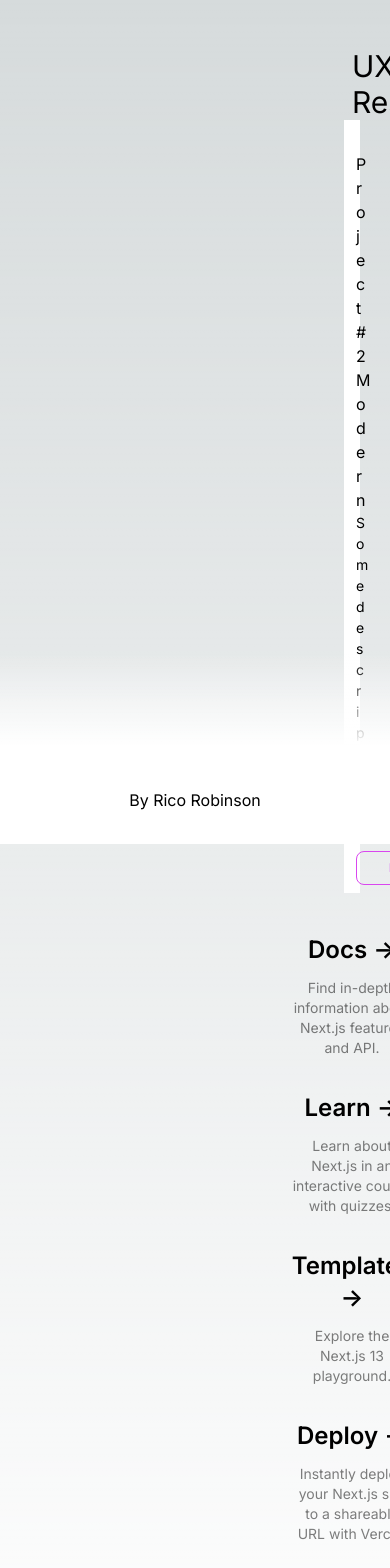
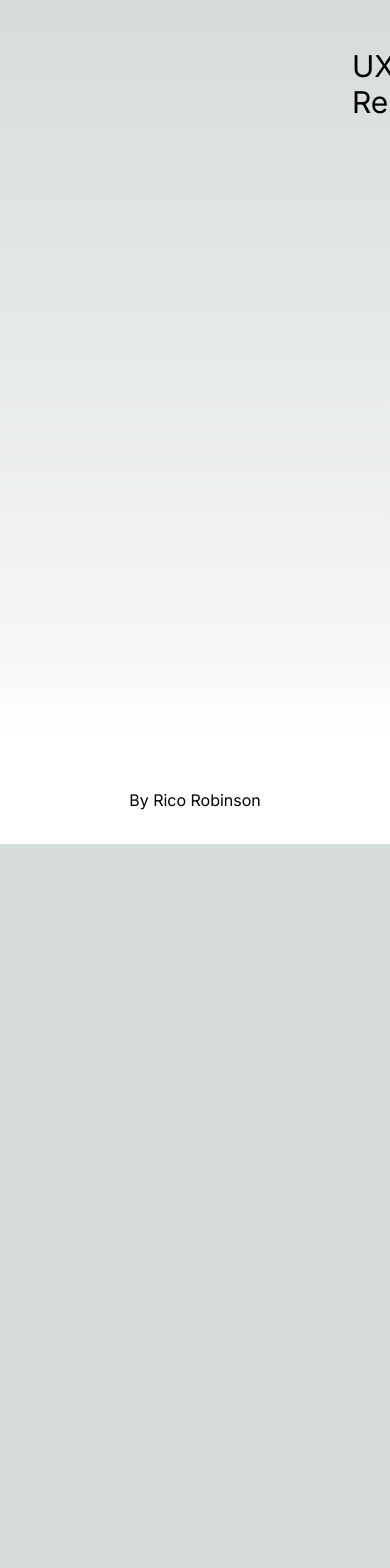
Before and after one commit to RicoRobinson/ux-resources, a Next.js app: page / in a window 390 px wide. Shown: the top 1568 px of the page. After the commit the page ends 844 px from the top, so only its background shows below. Built offline with nearby package versions, Linux system fonts and the light colour scheme.

Commit message:
Progress on listview with cards

```diff
--- a/app/components/Card.tsx
+++ b/app/components/Card.tsx
@@ -1,32 +1,26 @@
+// components/Card.tsx
 import Image from "next/image";
+import { ReactNode } from "react";
 
-// components/Card.tsx
-export interface CardProps {}
+export interface CardProps {
+  title: string;
+  description: string;
+  children: ReactNode | ReactNode[];
+}
 
-const Card: React.FC<CardProps> = ({}) => {
+const Card: React.FC<CardProps> = ({ title, description, children }) => {
   return (
-    <div className="w-full max-w-full mb-6 md:w-6/12 md:flex-none xl:mb-0 xl:w-3/12 p-2 bg-white dark:bg-zinc-600">
-      <div className="relative flex flex-col min-w-0 break-words  border-0 shadow-soft-xl rounded-2xl bg-clip-border">
-        <div className="relative">
-          <a className="block shadow-xl rounded-2xl">
-            <Image
-              src="https://raw.githubusercontent.com/creativetimofficial/public-assets/master/soft-ui-dashboard/assets/img/home-decor-1.jpg"
-              alt="img-blur-shadow"
-              className="max-w-full shadow-soft-2xl rounded-2xl"
-              width={1000}
-              height={100}
-            />
-          </a>
-        </div>
-        <div className="flex-auto px-1 pt-6">
-          <p className="">Project #2</p>
-          <h5>Modern</h5>
-          <p className="mb-6 leading-normal text-sm">Some description</p>
+    <div className="p-2 bg-white dark:bg-zinc-800 rounded-2xl max-w-sm shadow-lg">
+      <div className="relative flex flex-col min-w-0 break-words  border-0 bg-clip-border">
+        {children}
+        <div className="flex-auto p-2">
+          <h5>{title}</h5>
+          <p className="mb-6 leading-normal text-sm">{description}</p>
           <div className="flex items-center justify-between">
             <button
               type="button"
-              className="inline-block px-8 py-2 mb-0 font-bold text-center uppercase align-middle transition-all bg-transparent border border-solid rounded-lg shadow-none cursor-pointer leading-pro ease-soft-in text-xs hover:scale-102 active:shadow-soft-xs tracking-tight-soft border-fuchsia-500 text-fuchsia-500 hover:border-fuchsia-500 hover:bg-transparent hover:text-fuchsia-500 hover:opacity-75 hover:shadow-none active:bg-fuchsia-500 active:text-white active:hover:bg-transparent active:hover:text-fuchsia-500">
-              Button
+              className="animated-gradient inline-block animate-gradient px-6 py-3 font-bold text-center text-white uppercase align-middle transition-all rounded-lg cursor-pointer bg-gradient-to-tl from-purple-700 to-pink-500 leading-pro text-xs ease-soft-in tracking-tight-soft shadow-soft-md bg-150 bg-x-25 hover:scale-102 active:opacity-85 hover:shadow-soft-xs">
+              View
             </button>
           </div>
         </div>
@@ -35,4 +29,28 @@ const Card: React.FC<CardProps> = ({}) => {
   );
 };
 
-export default Card;
+export interface CardMediaProps {
+  alt: string;
+  imageSrc: string;
+  height?: number;
+  width?: number;
+}
+
+const CardMedia: React.FC<CardMediaProps> = ({
+  alt,
+  imageSrc,
+  height = 600,
+  width = 600,
+}) => {
+  return (
+    <Image
+      src={imageSrc}
+      alt={alt}
+      className="w-full rounded-xl mb-4 block shadow-lg bg-white"
+      width={width}
+      height={height}
+    />
+  );
+};
+
+export { Card, CardMedia };
--- a/app/page.tsx
+++ b/app/page.tsx
@@ -1,12 +1,10 @@
 "use client";
-import Image from "next/image";
-import Card from "./components/Card";
 
 export default function Home() {
   return (
-    <main className="flex min-h-screen flex-col items-center justify-between px-24 py-12">
+    <main className="flex min-h-screen flex-col items-center px-24 py-12">
       <div className="z-10 max-w-5xl w-full items-center justify-between lg:flex">
-        <h2 className="text-3xl lg:p-2">UX Resources</h2>
+        <h2 className="text-3xl">UX Resources</h2>
         <div className="fixed bottom-0 left-0 flex h-48 w-full items-end justify-center bg-gradient-to-t from-white via-white dark:from-black dark:via-black lg:static lg:h-auto lg:w-auto lg:bg-none">
           <a
             className="pointer-events-none flex place-items-center gap-2 p-8 lg:pointer-events-auto lg:p-0"
@@ -17,74 +15,6 @@ export default function Home() {
           </a>
         </div>
       </div>
-
-      <Card />
-
-      <div className="mb-32 grid text-center lg:max-w-5xl lg:w-full lg:mb-0 lg:grid-cols-4 lg:text-left">
-        <a
-          href="https://nextjs.org/docs?utm_source=create-next-app&utm_medium=appdir-template&utm_campaign=create-next-app"
-          className="group rounded-lg border border-transparent px-5 py-4 transition-colors hover:border-gray-300 hover:bg-gray-100 hover:dark:border-neutral-700 hover:dark:bg-neutral-800/30"
-          target="_blank"
-          rel="noopener noreferrer">
-          <h2 className={`mb-3 text-2xl font-semibold`}>
-            Docs{" "}
-            <span className="inline-block transition-transform group-hover:translate-x-1 motion-reduce:transform-none">
-              -&gt;
-            </span>
-          </h2>
-          <p className={`m-0 max-w-[30ch] text-sm opacity-50`}>
-            Find in-depth information about Next.js features and API.
-          </p>
-        </a>
-
-        <a
-          href="https://nextjs.org/learn?utm_source=create-next-app&utm_medium=appdir-template-tw&utm_campaign=create-next-app"
-          className="group rounded-lg border border-transparent px-5 py-4 transition-colors hover:border-gray-300 hover:bg-gray-100 hover:dark:border-neutral-700 hover:dark:bg-neutral-800/30"
-          target="_blank"
-          rel="noopener noreferrer">
-          <h2 className={`mb-3 text-2xl font-semibold`}>
-            Learn{" "}
-            <span className="inline-block transition-transform group-hover:translate-x-1 motion-reduce:transform-none">
-              -&gt;
-            </span>
-          </h2>
-          <p className={`m-0 max-w-[30ch] text-sm opacity-50`}>
-            Learn about Next.js in an interactive course with&nbsp;quizzes!
-          </p>
-        </a>
-
-        <a
-          href="https://vercel.com/templates?framework=next.js&utm_source=create-next-app&utm_medium=appdir-template&utm_campaign=create-next-app"
-          className="group rounded-lg border border-transparent px-5 py-4 transition-colors hover:border-gray-300 hover:bg-gray-100 hover:dark:border-neutral-700 hover:dark:bg-neutral-800/30"
-          target="_blank"
-          rel="noopener noreferrer">
-          <h2 className={`mb-3 text-2xl font-semibold`}>
-            Templates{" "}
-            <span className="inline-block transition-transform group-hover:translate-x-1 motion-reduce:transform-none">
-              -&gt;
-            </span>
-          </h2>
-          <p className={`m-0 max-w-[30ch] text-sm opacity-50`}>
-            Explore the Next.js 13 playground.
-          </p>
-        </a>
-
-        <a
-          href="https://vercel.com/new?utm_source=create-next-app&utm_medium=appdir-template&utm_campaign=create-next-app"
-          className="group rounded-lg border border-transparent px-5 py-4 transition-colors hover:border-gray-300 hover:bg-gray-100 hover:dark:border-neutral-700 hover:dark:bg-neutral-800/30"
-          target="_blank"
-          rel="noopener noreferrer">
-          <h2 className={`mb-3 text-2xl font-semibold`}>
-            Deploy{" "}
-            <span className="inline-block transition-transform group-hover:translate-x-1 motion-reduce:transform-none">
-              -&gt;
-            </span>
-          </h2>
-          <p className={`m-0 max-w-[30ch] text-sm opacity-50`}>
-            Instantly deploy your Next.js site to a shareable URL with Vercel.
-          </p>
-        </a>
-      </div>
     </main>
   );
 }
--- a/app/resources/page.tsx
+++ b/app/resources/page.tsx
@@ -1,11 +1,42 @@
 "use client";
-import Image from "next/image";
+import { Card, CardMedia } from "../components/Card";
+import { Resource } from "../types/resource";
 
 export default function Page() {
+  const resources: Resource[] = [
+    {
+      id: 1,
+      title: "Interaction Design Foundation",
+      category: "Community",
+      description:
+        "Online UX design courses by experts, with industry-recognized certificates",
+      thumbnail: "ixdf-logo-full-expanded.svg",
+      url: "https://www.interaction-design.org/",
+    },
+    {
+      id: 2,
+      title: "Unsplash",
+      category: "Photos",
+      description:
+        "Curated collection of high resolution stock photos by photographers.",
+      thumbnail: "ixdf-logo-full-expanded.svg",
+      url: "https://unsplash.com/",
+    },
+    {
+      id: 3,
+      title: "Adobe Color Wheel",
+      category: "Colors",
+      description:
+        "Create color schemes with the color wheel or browse thousands of color combinations.",
+      thumbnail: "ixdf-logo-full-expanded.svg",
+      url: "https://color.adobe.com/?ref=neede.co",
+    },
+  ];
+
   return (
-    <main className="flex min-h-screen flex-col items-center justify-between px-24 py-12">
-      <div className="z-10 max-w-5xl w-full items-center justify-between lg:flex">
-        <h2 className="text-3xl lg:p-2">UX Resources</h2>
+    <main className="flex min-h-screen flex-col items-center px-24 py-12">
+      <div className="z-10 max-w-5xl w-full items-center justify-between lg:flex mb-8">
+        <h2 className="text-3xl">UX Resources</h2>
         <div className="fixed bottom-0 left-0 flex h-48 w-full items-end justify-center bg-gradient-to-t from-white via-white dark:from-black dark:via-black lg:static lg:h-auto lg:w-auto lg:bg-none">
           <a
             className="pointer-events-none flex place-items-center gap-2 p-8 lg:pointer-events-auto lg:p-0"
@@ -16,83 +47,17 @@ export default function Page() {
           </a>
         </div>
       </div>
-
-      <div className="relative flex place-items-center before:absolute before:h-[300px] before:w-[480px] before:-translate-x-1/2 before:rounded-full before:bg-gradient-radial before:from-white before:to-transparent before:blur-2xl before:content-[''] after:absolute after:-z-20 after:h-[180px] after:w-[240px] after:translate-x-1/3 after:bg-gradient-conic after:from-sky-200 after:via-blue-200 after:blur-2xl after:content-[''] before:dark:bg-gradient-to-br before:dark:from-transparent before:dark:to-blue-700 before:dark:opacity-10 after:dark:from-sky-900 after:dark:via-[#0141ff] after:dark:opacity-40 before:lg:h-[360px] z-[-1]">
-        <Image
-          className="relative dark:drop-shadow-[0_0_0.3rem_#ffffff70] dark:invert"
-          src="/next.svg"
-          alt="Next.js Logo"
-          width={180}
-          height={37}
-          priority
-        />
-      </div>
-
-      <div className="mb-32 grid text-center lg:max-w-5xl lg:w-full lg:mb-0 lg:grid-cols-4 lg:text-left">
-        <a
-          href="https://nextjs.org/docs?utm_source=create-next-app&utm_medium=appdir-template&utm_campaign=create-next-app"
-          className="group rounded-lg border border-transparent px-5 py-4 transition-colors hover:border-gray-300 hover:bg-gray-100 hover:dark:border-neutral-700 hover:dark:bg-neutral-800/30"
-          target="_blank"
-          rel="noopener noreferrer">
-          <h2 className={`mb-3 text-2xl font-semibold`}>
-            Docs{" "}
-            <span className="inline-block transition-transform group-hover:translate-x-1 motion-reduce:transform-none">
-              -&gt;
-            </span>
-          </h2>
-          <p className={`m-0 max-w-[30ch] text-sm opacity-50`}>
-            Find in-depth information about Next.js features and API.
-          </p>
-        </a>
-
-        <a
-          href="https://nextjs.org/learn?utm_source=create-next-app&utm_medium=appdir-template-tw&utm_campaign=create-next-app"
-          className="group rounded-lg border border-transparent px-5 py-4 transition-colors hover:border-gray-300 hover:bg-gray-100 hover:dark:border-neutral-700 hover:dark:bg-neutral-800/30"
-          target="_blank"
-          rel="noopener noreferrer">
-          <h2 className={`mb-3 text-2xl font-semibold`}>
-            Learn{" "}
-            <span className="inline-block transition-transform group-hover:translate-x-1 motion-reduce:transform-none">
-              -&gt;
-            </span>
-          </h2>
-          <p className={`m-0 max-w-[30ch] text-sm opacity-50`}>
-            Learn about Next.js in an interactive course with&nbsp;quizzes!
-          </p>
-        </a>
-
-        <a
-          href="https://vercel.com/templates?framework=next.js&utm_source=create-next-app&utm_medium=appdir-template&utm_campaign=create-next-app"
-          className="group rounded-lg border border-transparent px-5 py-4 transition-colors hover:border-gray-300 hover:bg-gray-100 hover:dark:border-neutral-700 hover:dark:bg-neutral-800/30"
-          target="_blank"
-          rel="noopener noreferrer">
-          <h2 className={`mb-3 text-2xl font-semibold`}>
-            Templates{" "}
-            <span className="inline-block transition-transform group-hover:translate-x-1 motion-reduce:transform-none">
-              -&gt;
-            </span>
-          </h2>
-          <p className={`m-0 max-w-[30ch] text-sm opacity-50`}>
-            Explore the Next.js 13 playground.
-          </p>
-        </a>
-
-        <a
-          href="https://vercel.com/new?utm_source=create-next-app&utm_medium=appdir-template&utm_campaign=create-next-app"
-          className="group rounded-lg border border-transparent px-5 py-4 transition-colors hover:border-gray-300 hover:bg-gray-100 hover:dark:border-neutral-700 hover:dark:bg-neutral-800/30"
-          target="_blank"
-          rel="noopener noreferrer">
-          <h2 className={`mb-3 text-2xl font-semibold`}>
-            Deploy{" "}
-            <span className="inline-block transition-transform group-hover:translate-x-1 motion-reduce:transform-none">
-              -&gt;
-            </span>
-          </h2>
-          <p className={`m-0 max-w-[30ch] text-sm opacity-50`}>
-            Instantly deploy your Next.js site to a shareable URL with Vercel.
-          </p>
-        </a>
-      </div>
+      <ul className="flex gap-8">
+        {resources.map((resource) => {
+          return (
+            <li key={resource.id}>
+              <Card title={resource.title} description={resource.description}>
+                <CardMedia alt="" imageSrc={resource.thumbnail} />
+              </Card>
+            </li>
+          );
+        })}
+      </ul>
     </main>
   );
 }
--- a/app/types/menuitem.ts
+++ b/app/types/menuitem.ts
@@ -1,4 +1,4 @@
-// types.ts
+// menuitem.ts
 export interface MenuItem {
   id: number;
   label: string;
--- /dev/null
+++ b/app/types/resource.ts
@@ -0,0 +1,9 @@
+// resource.ts
+export interface Resource {
+  id: number;
+  title: string;
+  category: string;
+  description: string;
+  thumbnail: string;
+  url: string;
+}
--- a/next.config.js
+++ b/next.config.js
@@ -8,6 +8,12 @@ const nextConfig = {
         port: "",
         pathname: "/**",
       },
+      {
+        protocol: "https",
+        hostname: "assets.interaction-design.org",
+        port: "",
+        pathname: "/**",
+      },
     ],
   },
 };
```
Also changed, not shown: public/ixdf-logo-full-expanded.svg (added).
